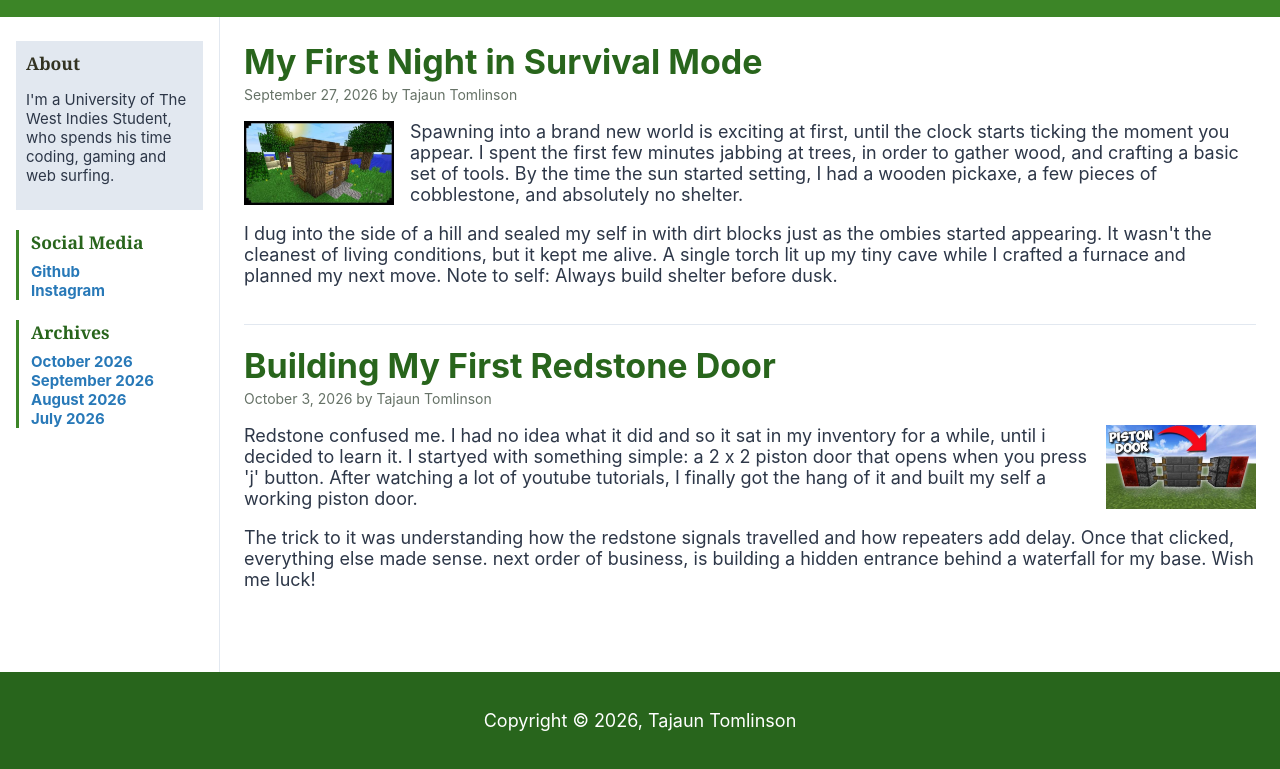
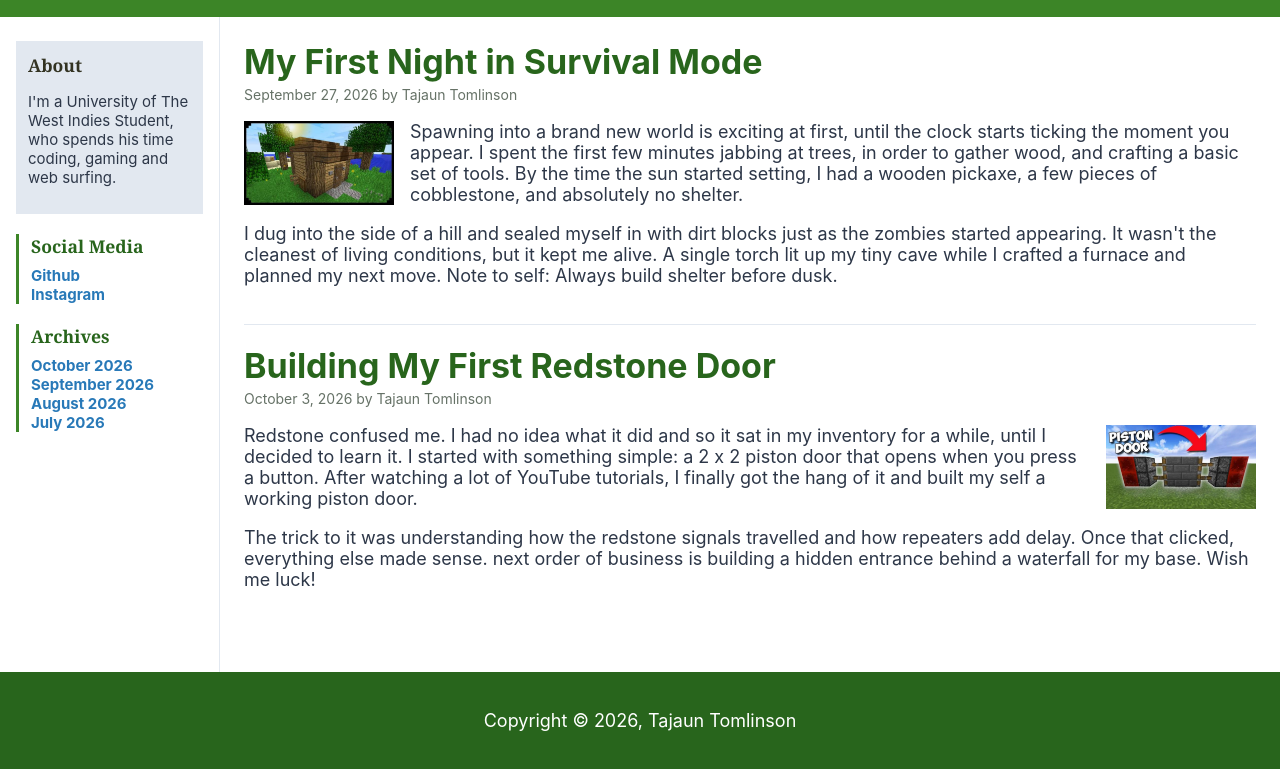
Before and after one commit to Tajjlinson/info2180-lab2, a plain HTML site: page index.html in a window 1280 px wide. Shown: the part 259-1028 px from the top of the page. Drawn offline with Linux system fonts and the light colour scheme.

Commit message:
Final touches and revamping

```diff
--- a/index.html
+++ b/index.html
@@ -65,7 +65,7 @@
                     cobblestone, and absolutely no shelter.
                 </p>
                 <p>
-                    I dug into the side of a hill and sealed my self in with dirt blocks just as the ombies started appearing.
+                    I dug into the side of a hill and sealed myself in with dirt blocks just as the zombies started appearing.
                     It wasn't the cleanest of living conditions, but it kept me alive. A single torch lit up my tiny cave while
                     I crafted a furnace and planned my next move.
                     Note to self: Always build shelter before dusk.
@@ -82,14 +82,14 @@
                 </p>
 
                 <p>
-                    Redstone confused me. I had no idea what it did and so it sat in my inventory for a while, until i decided to learn it.
-                    I startyed with something simple: a 2 x 2 piston door that opens when you press 'j' button. After watching a lot of youtube
+                    Redstone confused me. I had no idea what it did and so it sat in my inventory for a while, until I decided to learn it.
+                    I started with something simple: a 2 x 2 piston door that opens when you press a button. After watching a lot of YouTube
                     tutorials, I finally got the hang of it and built my self a working piston door.
                 </p>
-                <P>
+                <p>
                     The trick to it was understanding how the redstone signals travelled and how repeaters add delay. Once that clicked, everything else made sense.
-                    next order of business, is building a hidden entrance behind a waterfall for my base. Wish me luck!
-                </P>
+                    next order of business is building a hidden entrance behind a waterfall for my base. Wish me luck!
+                </p>
             </article>
         </main>
         <footer>
--- a/styles.css
+++ b/styles.css
@@ -84,7 +84,7 @@ aside a {
 
 .about {
     background-color: #E2E8F0;
-    padding: 10px;
+    padding: 12px;
 }
 
 .about h3 {
```
